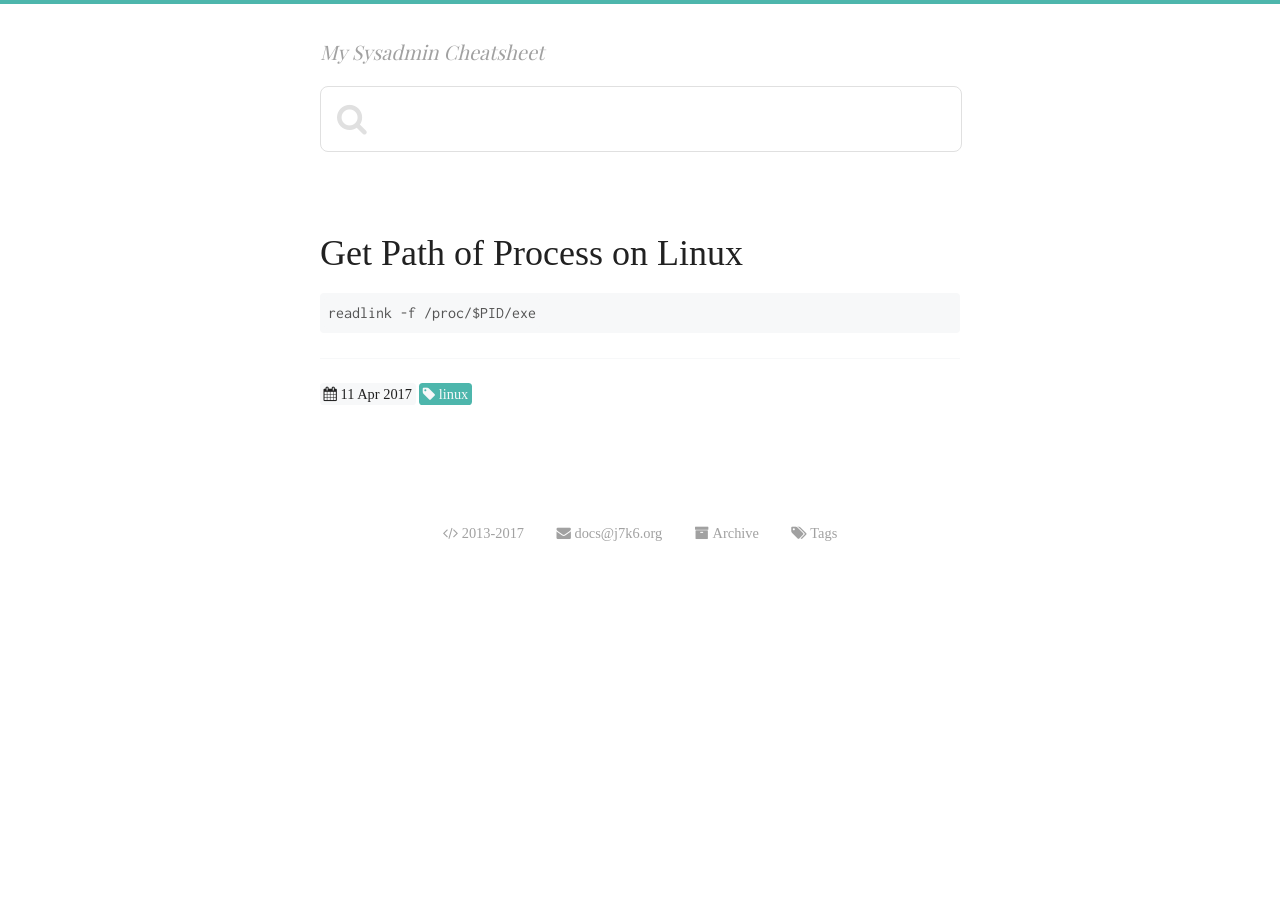
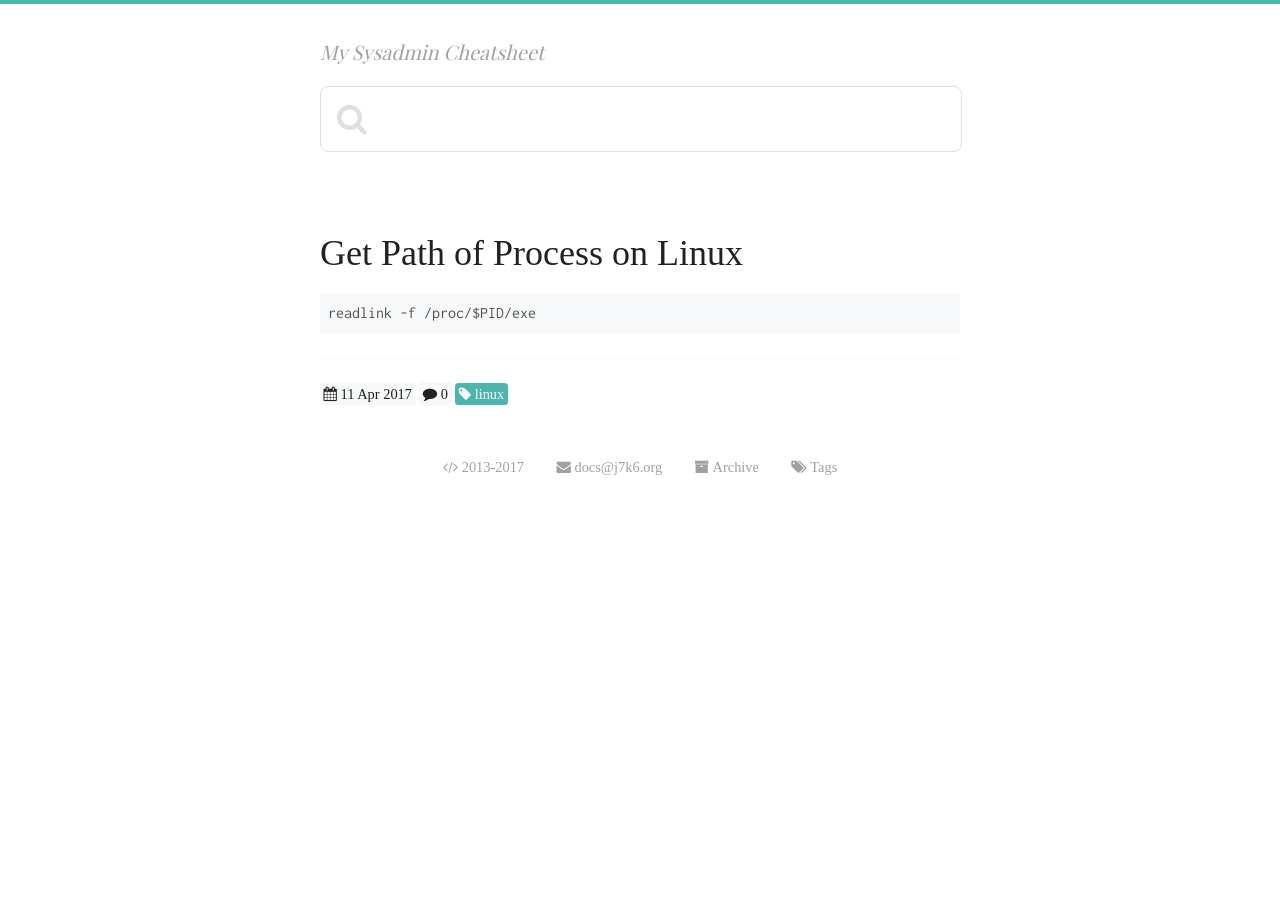
Before and after one commit to j7k6/docs.j7k6.org, a Jekyll site: the page built from _posts/2017-04-11-linux-process-path.md, in a window 1280 px wide. Built offline with Jekyll 4.4.1, drawn with Linux system fonts in a browser that asks for light colours; nearby versions of some CDN libraries; some web fonts are replaced; comment, search, counter and statistics services are not loaded.

Commit message:
disqus count

```diff
--- a/_includes/meta.html
+++ /dev/null
@@ -1,6 +0,0 @@
-<ul class="meta">
-  <li><code class="date"><i class="fa fa-calendar"></i>{{ post.date | date_to_string }}</code></li>
-  {% for tag in post.tags %}
-  <li><a href="/tags/#{{ tag }}"><code><i class="fa fa-tag"></i>{{ tag }}</code></a></li>
-  {% endfor %}
-</ul>
--- a/_includes/post-header.html
+++ /dev/null
@@ -1 +0,0 @@
-<h1><a href="{{ post.url }}">{{ post.title }}</a></h1>
--- a/_layouts/default.html
+++ b/_layouts/default.html
@@ -51,5 +51,7 @@
         <li><i class="fa fa-tags"></i><a href="/tags/">Tags</a></li>
       </ul>
     </footer>
+
+    <script id="dsq-count-scr" src="//j7k6.disqus.com/count.js" async></script>
   </body>
 </html>
--- a/_layouts/post.html
+++ b/_layouts/post.html
@@ -4,22 +4,29 @@ layout: default
 
 {% assign post = page %}
 <article>
-  {% include post-header.html %}
+  <h1><a href="{{ post.url }}">{{ post.title }}</a></h1>
   <div class="post">
     {{ content }}
-    {% include meta.html %}
+    <ul class="meta">
+      <li><code class="date"><i class="fa fa-calendar"></i>{{ post.date | date_to_string }}</code></li>
+      <li><a href="{{ post.url }}#comments" class="disqus_count"><code><i class="fa fa-comment"></i><span class="disqus-comment-count" data-disqus-identifier="{{ post.url }}">0</span></code></a></li>
+      {% for tag in post.tags %}
+      <li><a href="/tags/#{{ tag }}"><code><i class="fa fa-tag"></i>{{ tag }}</code></a></li>
+      {% endfor %}
+    </ul>
   </div>
 
-	<div id="disqus_thread"></div>
+  <div id="comments">
+    <div id="disqus_thread"></div>
+  </div>
 	<script>
   var disqus_config = function () {
-    this.page.url = '{{ post.url }}';
-    this.page.identifier = 'j7k6';
+    this.page.identifier = '{{ post.url }}';
   };
 
 	(function() {
 		var d = document, s = d.createElement('script');
-  	s.src = 'https://j7k6.disqus.com/embed.js';
+  	s.src = '//j7k6.disqus.com/embed.js';
     s.setAttribute('data-timestamp', +new Date());
     (d.head || d.body).appendChild(s);
   })();
--- a/assets/css/main.scss
+++ b/assets/css/main.scss
@@ -132,8 +132,18 @@ a {
   color: $link;
   text-decoration: none;
 
+  &.disqus_count {
+    background: $light !important;
+    color: $black !important;
+  }
+
   code {
     background: $link !important;
+  }
+
+  &.disqus_count code {
+    background: $light !important;
+    color: $black !important;
   }
 
   &:hover {
@@ -142,6 +152,11 @@ a {
     code {
       background: $light !important;
       color: $link !important;
+    }
+
+    &.disqus_count code {
+      background: $black !important;
+      color: $light !important;
     }
   }
 }
@@ -319,7 +334,7 @@ pre {
 }
 
 code {
-  &.date {
+  &.date, &.disqus_count {
     background: $light !important;
     color: $black !important;
   }
@@ -432,9 +447,13 @@ hr {
   }
 }
 
+#comments {
+  margin: 5em auto;
+  display: none;
 
-#disqus_thread {
-  margin: 5em auto;
+  #disqus_thread {
+    height: auto !important;
+  }
 }
 
 .tags em {
--- a/assets/js/main.js
+++ b/assets/js/main.js
@@ -1,4 +1,12 @@
 $(document).ready(function() {
+  if(window.location.hash.substring(1) === "comments") {
+    $('#comments').show();
+  }
+
+  $('.disqus_count').click(function(e) {
+    $('#comments').show();
+  });
+
 	$.getJSON("/posts.json", function(data) {
     var resultList = $('.results ul li');
 
```
Also changed, not shown: index.html (+8 -2 lines).
